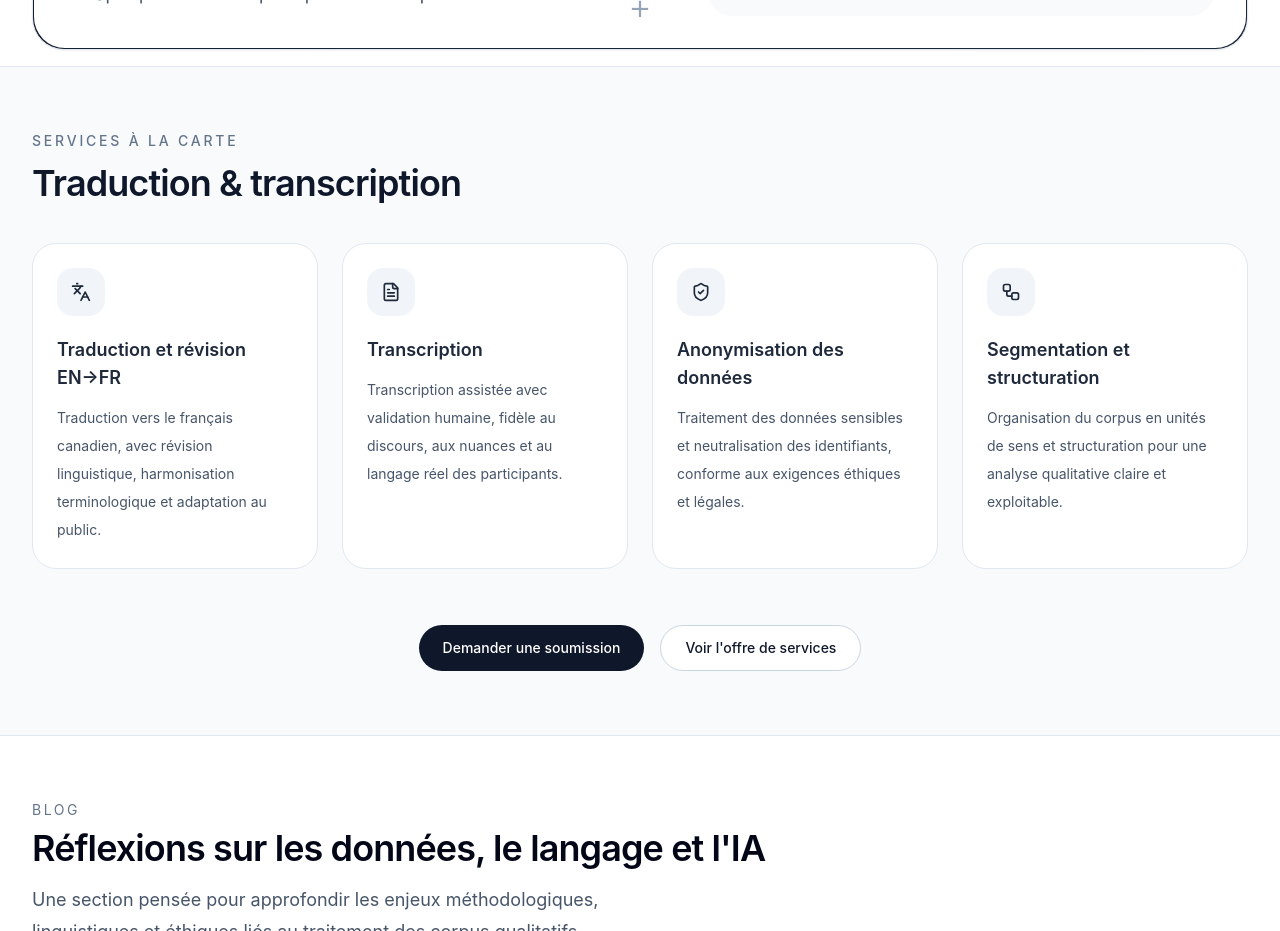
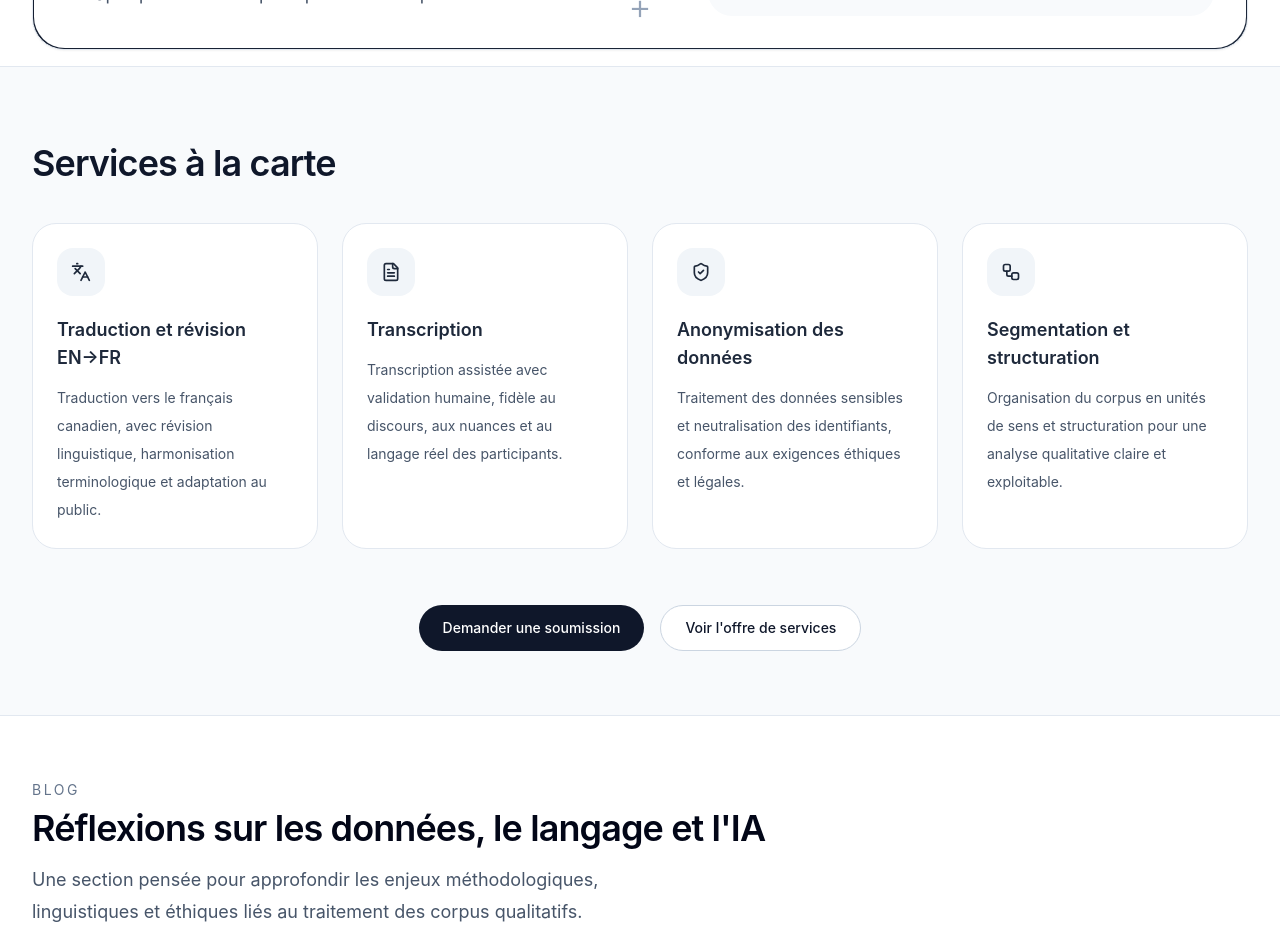
Before and after one commit to momopro21/vidame-recherche, a React (Vite) app: page / in a window 1280 px wide. Shown: the part 2720-3651 px from the top of the page. Built offline with nearby package versions, Linux system fonts and the light colour scheme; the HTML template or start-up script is replaced by a standard one.

Commit message:
Update App.tsx

```diff
--- a/src/App.tsx
+++ b/src/App.tsx
@@ -539,8 +539,7 @@ function Shell({
           <section className="border-y border-slate-200 bg-slate-50">
             <div className="mx-auto max-w-7xl px-4 py-16 md:px-8">
               <SectionTitle
-                eyebrow="Services à la carte"
-                title="Traduction & transcription"
+               title="Services à la carte"
                  />
                 <div className="mt-10 grid gap-6 md:grid-cols-2 xl:grid-cols-4">
                 {services.map((service) => {
```
